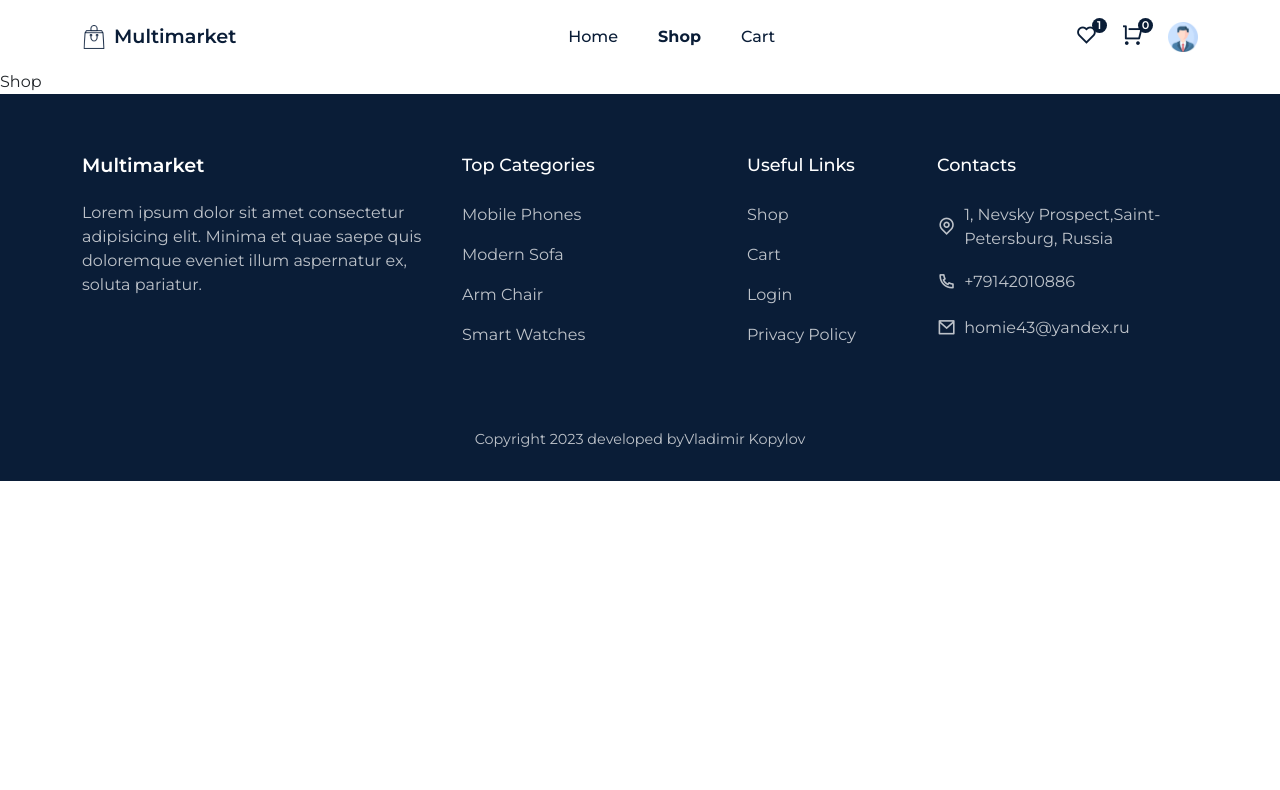
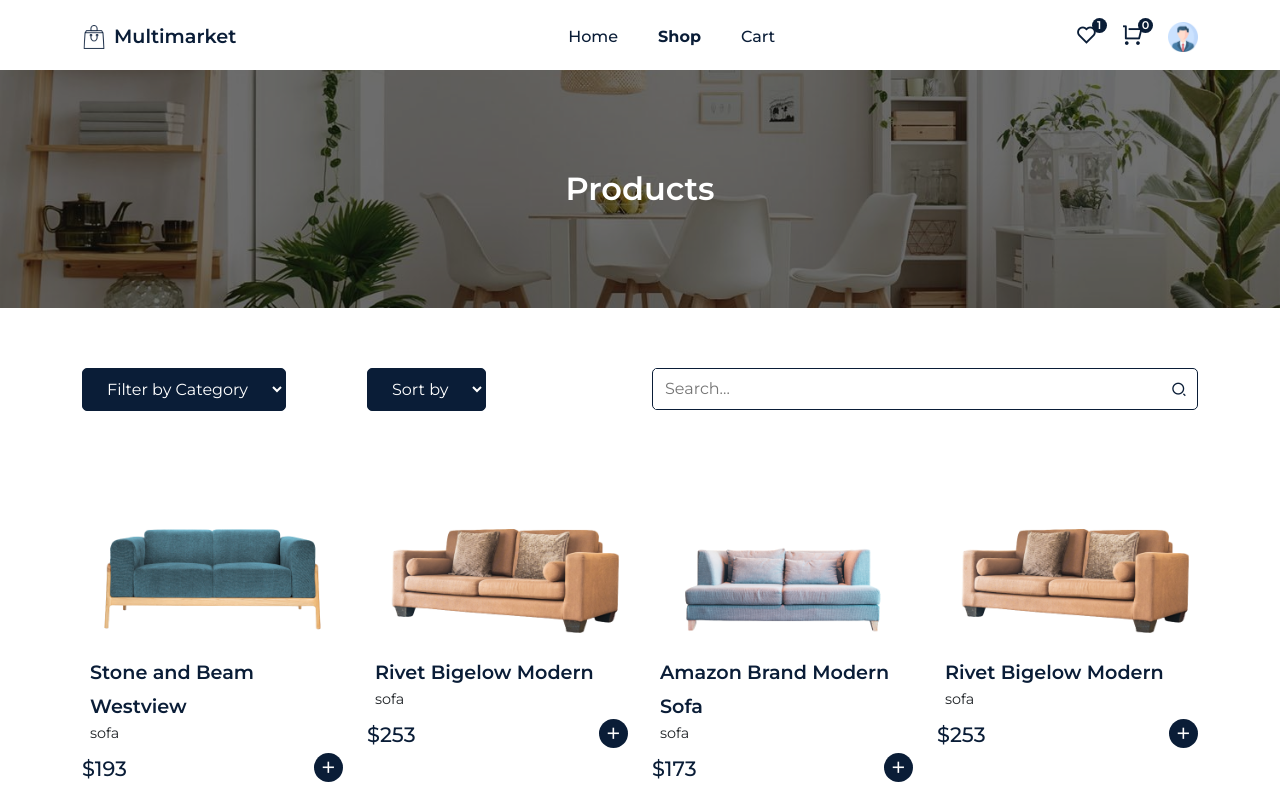
Before and after one commit to homie43/ecom-shop, a React (Create React App) app: page /shop in a window 1280 px wide. Shown: the top 790 px of the page. Built offline with nearby package versions, Linux system fonts and the light colour scheme.

Commit message:
pages Shop completed, add component filter and search

```diff
--- /dev/null
+++ b/src/SCSS/common-section.scss
@@ -0,0 +1,13 @@
+.common__section {
+  background: linear-gradient(rgba(0, 0, 0, 0.562), rgba(0, 0, 0, 0.562)),
+    url("../assets/images/common-section-bg.jpg") no-repeat center center;
+  background-size: cover;
+  padding: 100px 0;
+  display: flex;
+  justify-content: center;
+  align-items: center;
+  h1 {
+    color: #fff;
+    font-weight: 600;
+  }
+}
--- a/src/components/Footer/Footer.jsx
+++ b/src/components/Footer/Footer.jsx
@@ -100,7 +100,7 @@
           <Col lg="12">
             <p className="footer__copyright">
               Copyright {year} developed by
-              <a href="https://github.com/homie43">Vladimir Kopylov</a>
+              <a href="https://github.com/homie43"> Vladimir Kopylov</a>
             </p>
           </Col>
         </Row>
--- /dev/null
+++ b/src/components/UI/CommonSection.jsx
@@ -0,0 +1,16 @@
+import React from "react";
+import { Container } from "reactstrap";
+
+import "../../SCSS/common-section.scss";
+
+const CommonSection = ({ title }) => {
+  return (
+    <section className="common__section">
+      <Container className="text-center">
+        <h1>{title}</h1>
+      </Container>
+    </section>
+  );
+};
+
+export default CommonSection;
--- a/src/pages/Shop.jsx
+++ /dev/null
@@ -1,7 +0,0 @@
-import React from "react";
-
-const Shop = () => {
-  return <div>Shop</div>;
-};
-
-export default Shop;
--- /dev/null
+++ b/src/pages/shop/Shop.jsx
@@ -0,0 +1,130 @@
+import React from "react";
+import { Container, Row, Col } from "reactstrap";
+
+import CommonSection from "../../components/UI/CommonSection";
+import Helmet from "../../components/Helmet/Helmet";
+import products from "../../assets/data/products";
+import ProductsList from "../../components/UI/ProductsList";
+
+import "./shop.scss";
+
+const Shop = () => {
+  const [productsData, setProductsData] = React.useState(products);
+
+  const handleFilter = (e) => {
+    // if (e.target.value === "sofa") {
+    //   const filtredProducts = products.filter(
+    //     (item) => item.category === "sofa"
+    //   );
+
+    //   setProductsData(filtredProducts);
+    // }
+
+    // if (e.target.value === "mobile") {
+    //   const filtredProducts = products.filter(
+    //     (item) => item.category === "mobile"
+    //   );
+
+    //   setProductsData(filtredProducts);
+    // }
+
+    // if (e.target.value === "chair") {
+    //   const filtredProducts = products.filter(
+    //     (item) => item.category === "chair"
+    //   );
+
+    //   setProductsData(filtredProducts);
+    // }
+
+    // if (e.target.value === "watch") {
+    //   const filtredProducts = products.filter(
+    //     (item) => item.category === "watch"
+    //   );
+
+    //   setProductsData(filtredProducts);
+    // }
+
+    // if (e.target.value === "wireless") {
+    //   const filtredProducts = products.filter(
+    //     (item) => item.category === "wireless"
+    //   );
+
+    //   setProductsData(filtredProducts);
+    // }
+
+    // отрефакторил безобразие выше
+    const filtredProducts = products.filter((item) =>
+      item.category.includes(e.target.value)
+    );
+    setProductsData(filtredProducts);
+  };
+
+  const heandleSearch = (e) => {
+    const searchProducts = products.filter((item) =>
+      item.productName
+        .toLocaleLowerCase()
+        .includes(e.target.value.toLocaleLowerCase())
+    );
+    setProductsData(searchProducts);
+  };
+
+  return (
+    <Helmet title="Shop">
+      <CommonSection title="Products" />
+
+      <section>
+        <Container>
+          <Row>
+            <Col lg="3" md="3">
+              <div className="filter__widget">
+                <select onChange={handleFilter}>
+                  <option>Filter by Category</option>
+                  <option value="sofa">Sofa</option>
+                  <option value="mobile">Mobile</option>
+                  <option value="chair">Chair</option>
+                  <option value="wireless">Wireless</option>
+                  <option value="watch">Watch</option>
+                </select>
+              </div>
+            </Col>
+            <Col lg="3" md="3">
+              <div className="filter__widget">
+                <select>
+                  <option>Sort by</option>
+                  <option value="asc">Asc</option>
+                  <option value="desc">Desc</option>
+                </select>
+              </div>
+            </Col>
+            <Col lg="6" md="6">
+              <div className="search__box">
+                <input
+                  type="text"
+                  placeholder="Search..."
+                  onChange={heandleSearch}
+                />
+                <span>
+                  <i class="ri-search-2-line"></i>
+                </span>
+              </div>
+            </Col>
+          </Row>
+        </Container>
+      </section>
+
+      <section className="pt-0">
+        <Container>
+          <Row>
+            {productsData.length === 0 ? (
+              <h1 className="text-center">Products not found</h1>
+            ) : (
+              <ProductsList data={productsData} />
+            )}
+          </Row>
+        </Container>
+      </section>
+    </Helmet>
+  );
+};
+
+export default Shop;
--- /dev/null
+++ b/src/pages/shop/shop.scss
@@ -0,0 +1,43 @@
+.filter {
+  &__widget {
+    overflow: hidden;
+    select {
+      padding: 10px 20px;
+      border: 1px solid var(--primary-color);
+      cursor: pointer;
+      border-radius: 5px;
+      background: var(--primary-color);
+      color: #fff;
+
+      &:focus {
+        outline: none !important;
+      }
+
+      option {
+        font-size: 0.9rem;
+      }
+    }
+  }
+}
+
+.search__box {
+  width: 100%;
+  display: flex;
+  align-items: center;
+  justify-content: space-between;
+  border: 1px solid var(--primary-color);
+  border-radius: 5px;
+  padding-right: 10px;
+  padding-left: 2px;
+
+  input {
+    width: 100%;
+    border: none;
+    outline: none;
+    padding: 8px 10px;
+  }
+
+  span {
+    color: var(--primary-color);
+  }
+}
--- a/src/routers/Routers.js
+++ b/src/routers/Routers.js
@@ -5,7 +5,7 @@
 import Home from "../pages/Home/Home";
 import Login from "../pages/Login";
 import ProductDetails from "../pages/ProductDetails";
-import Shop from "../pages/Shop";
+import Shop from "../pages/shop/Shop";
 import Signup from "../pages/Signup";
 
 const Routers = () => {
```
Also changed, not shown: src/assets/images/common-section-bg.jpg (added).
